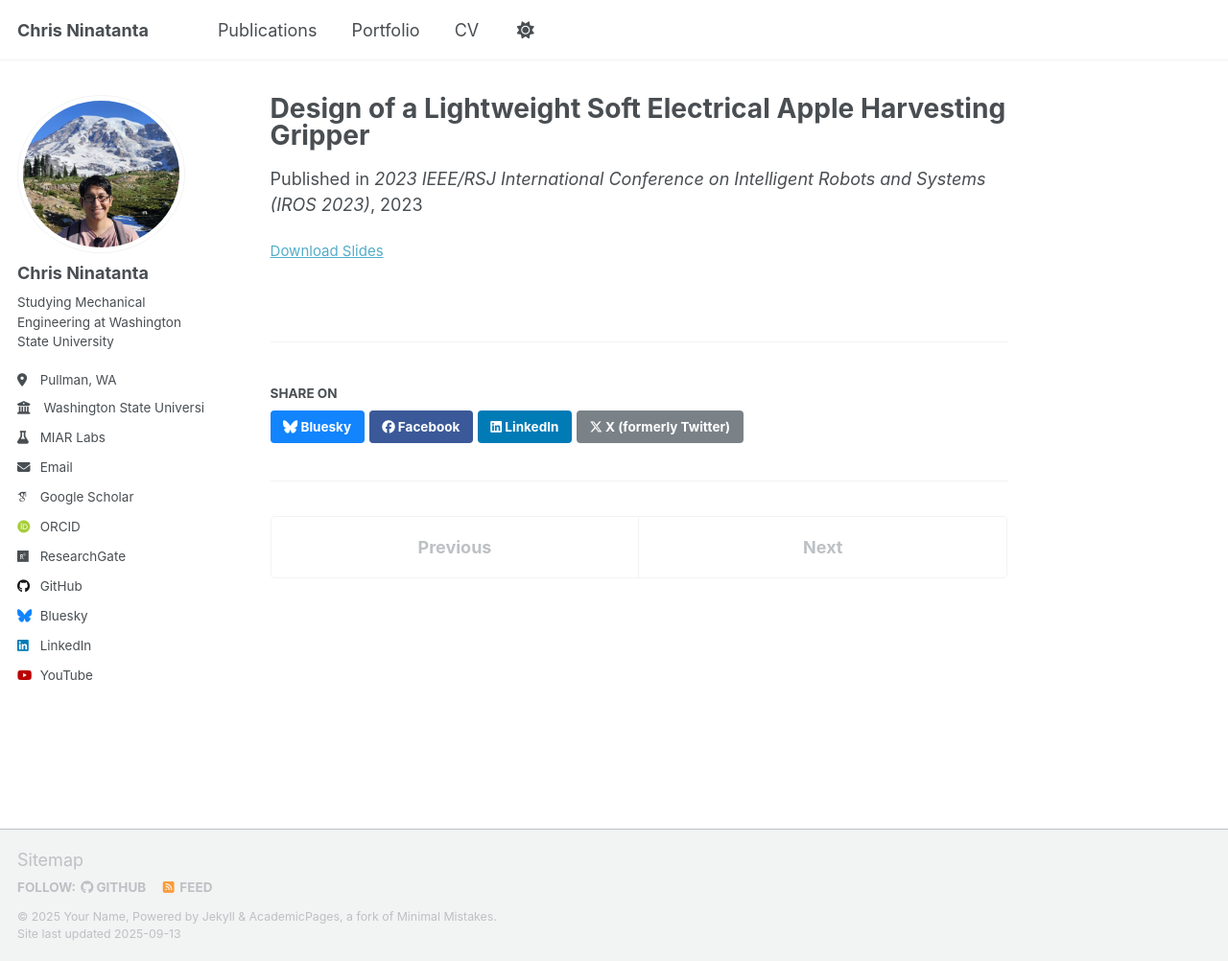
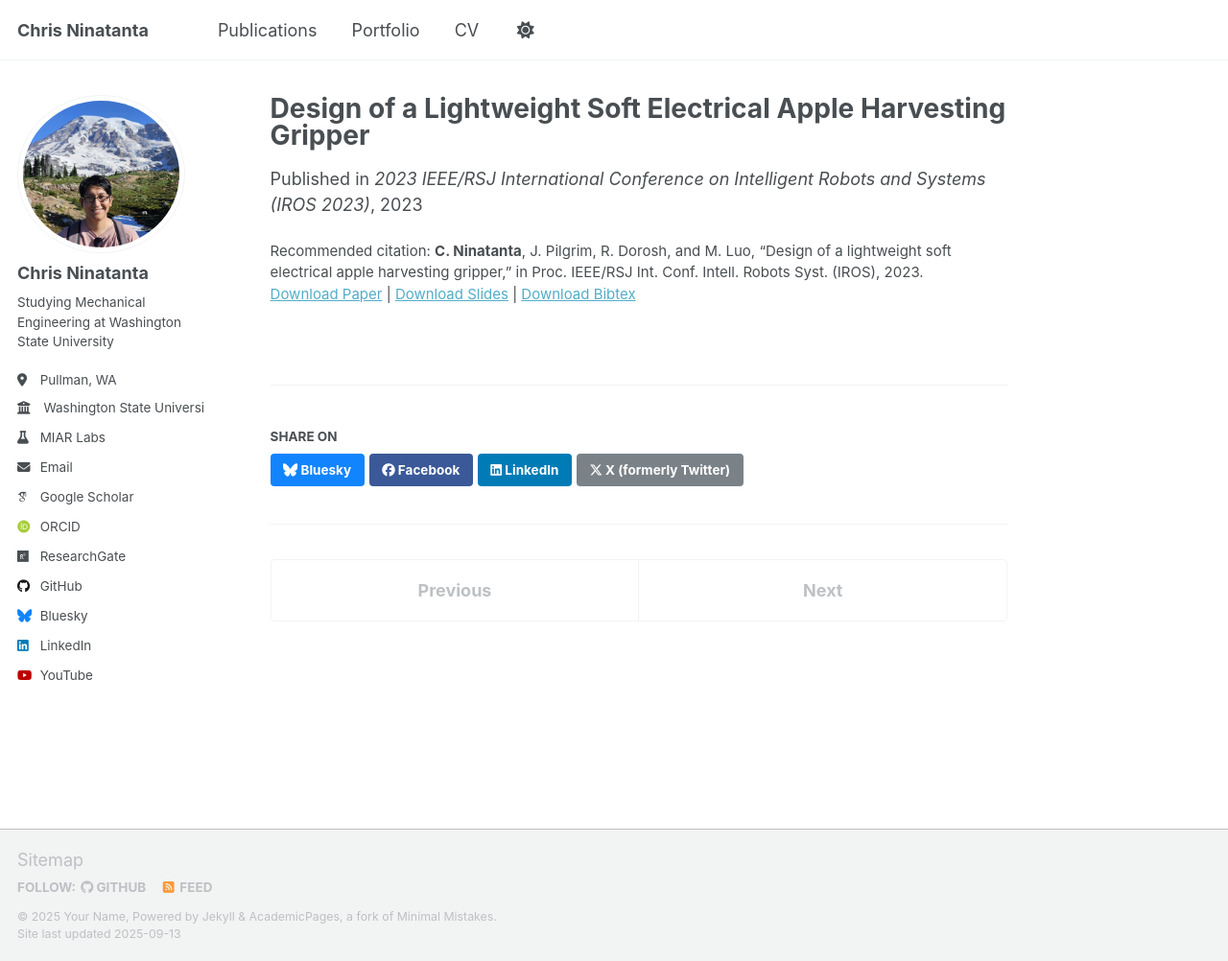
Before and after one commit to C-Ninatanta/c-ninatanta.github.io, a Jekyll site: the page built from _publications/IROS_2023_Gripper_Abstract.md, in a window 1280 px wide and 1002 px high. Shown: the whole window at 96% size. Built offline with Jekyll 4.4.1, drawn with Linux system fonts in a browser that asks for light colours; some web fonts are replaced; a script that is not in the unit is left out.

Commit message:
Update IROS_2023_Gripper_Abstract.md

```diff
--- a/_publications/IROS_2023_Gripper_Abstract.md
+++ b/_publications/IROS_2023_Gripper_Abstract.md
@@ -9,6 +9,8 @@ date: 2023-03-10
 venue: '2023 IEEE/RSJ International Conference on Intelligent Robots and Systems (IROS 2023)'
 slidesurl: 'https://docs.google.com/presentation/d/1kpUlAURK4gR9GbPJuPQaWWnPOTSkASSe/edit?usp=sharing&ouid=103583382193953600474&rtpof=true&sd=true'
 paperurl: 'http://c-ninatanta.github.io/files/Silicone_Soft_Gripper_IROS 2023_Chris.pdf'
+bibtexurl: 'http://c-ninatanta.github.io/files/IROS_apple_gripper_design.bib'
+citation: <b>C. Ninatanta</b>, J. Pilgrim, R. Dorosh, and M. Luo, “Design of a lightweight soft electrical apple harvesting gripper,” in Proc. IEEE/RSJ Int. Conf. Intell. Robots Syst. (IROS), 2023.
 ---
 <!--The contents above will be part of a list of publications, if the user clicks the link for the publication than the contents of section will be rendered as a full page, allowing you to provide more information about the paper for the reader. When publications are displayed as a single page, the contents of the above "citation" field will automatically be included below this section in a smaller font.
 
```
